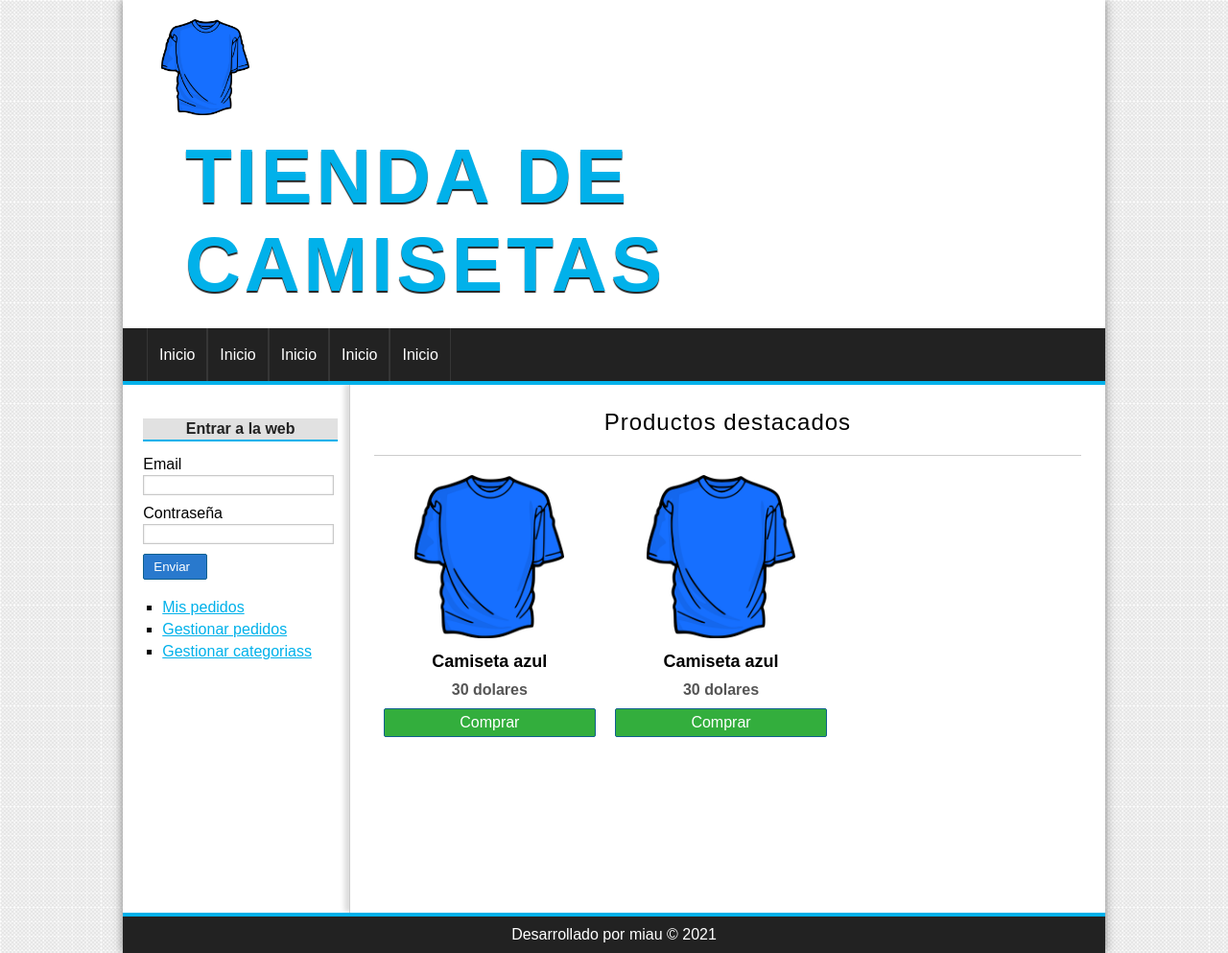
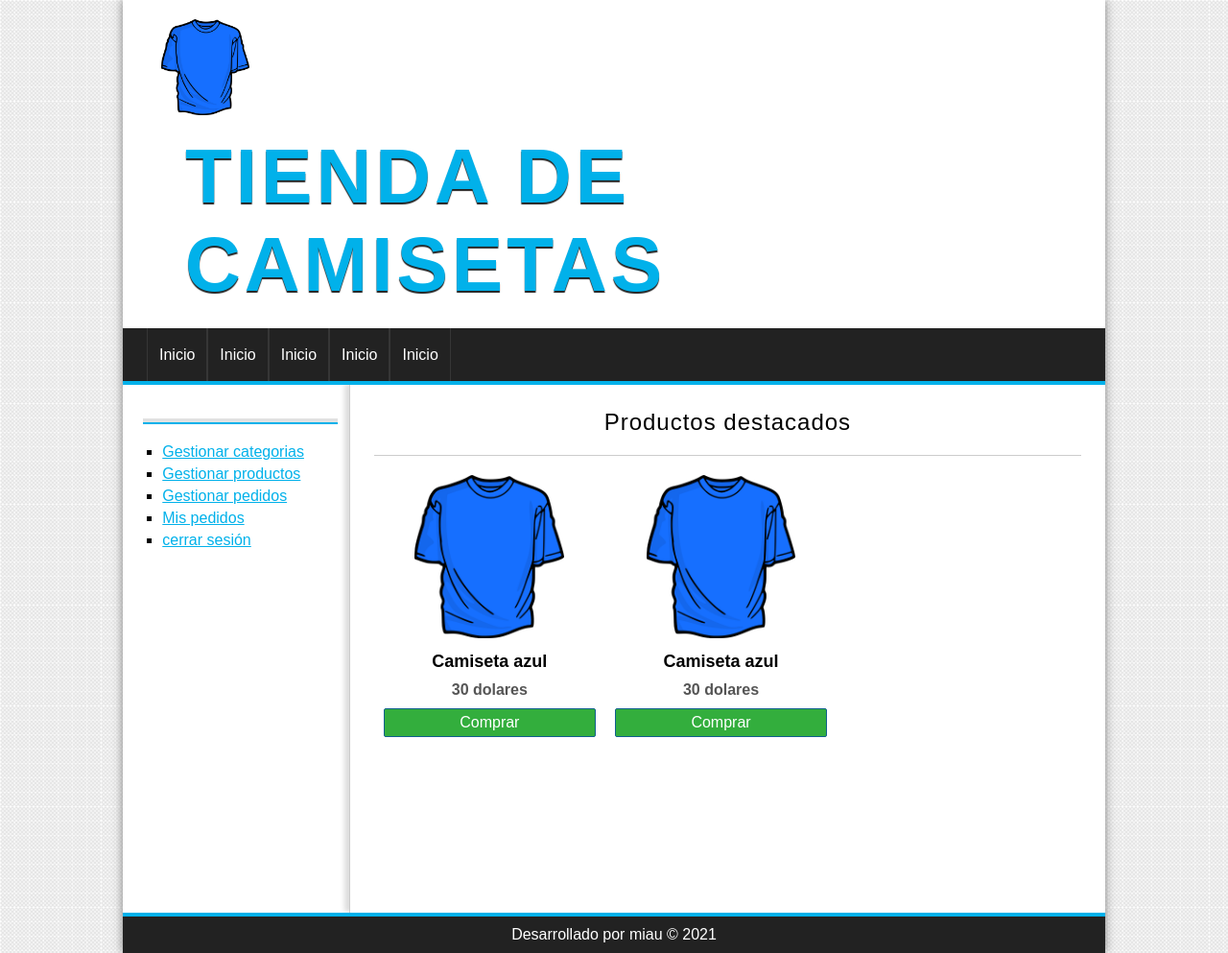
Before and after one commit to ceronk/STORE-MVC, a PHP site: page /UDEMY/index.php in a window 1280 px wide. Shown: the whole page at 96% size. Run offline with PHP 8.4, Linux system fonts and the light colour scheme; the visitor is signed in with stand-in values (Sample User, id 1).

Commit message:
Update sidebar.php

```diff
--- a/VIEWS/LAYOUT/sidebar.php
+++ b/VIEWS/LAYOUT/sidebar.php
@@ -1,19 +1,41 @@
 <!-- BARRA LATERAL -->
 <aside id="lateral">
     <div id="login" class="block_aside">
+
+        <?php if (!isset($_SESSION['identity'])) : ?>
+
+
+
+
+
             <h3>Entrar a la web</h3>
-        <form action="#" method="post">
+            <form action="<?= base_url ?>usuario/login" method="post">
                 <label for="email">Email</label>
                 <input type="text" name="email" id="">
                 <label for="password">Contraseña</label>
                 <input type="password" name="password" id="">
                 <input type="submit" value="Enviar  ">
             </form>
+        <?php else : ?>
+            <h3><?= $_SESSION['identity']->nombre; ?> <?= $_SESSION['identity']->apellidos; ?></h3>
+        <?php endif; ?>
         <ul>
+
+            <?php if (isset($_SESSION['admin'])) : ?>
+                <li><a href="#">Gestionar categorias</a></li>
+                <li><a href="#">Gestionar productos</a></li>
+                <li><a href="#">Gestionar pedidos</a></li>
+            <?php endif; ?>
+
+
+            <?php if (isset($_SESSION['identity'])) : ?>
                 <li><a href="#">Mis pedidos</a></li>
-            <li><a href="#">Gestionar pedidos</a></li>
-            <li><a href="#">Gestionar categoriass</a></li>
+                <li><a href="<?= base_url ?>/usuario/logout">cerrar sesión</a></li>
+            <?php endif; ?>
+
         </ul>
+
+
     </div>
 </aside>
 
```
Lines whose indentation alone changed are shown as unchanged.
